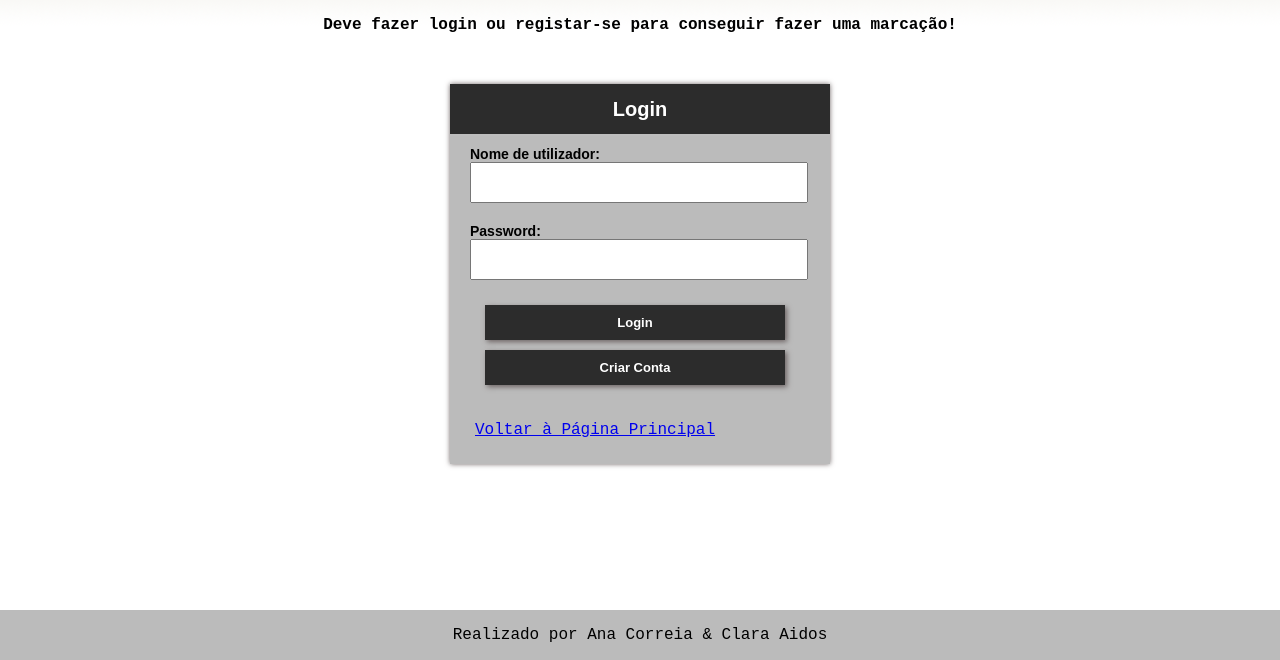
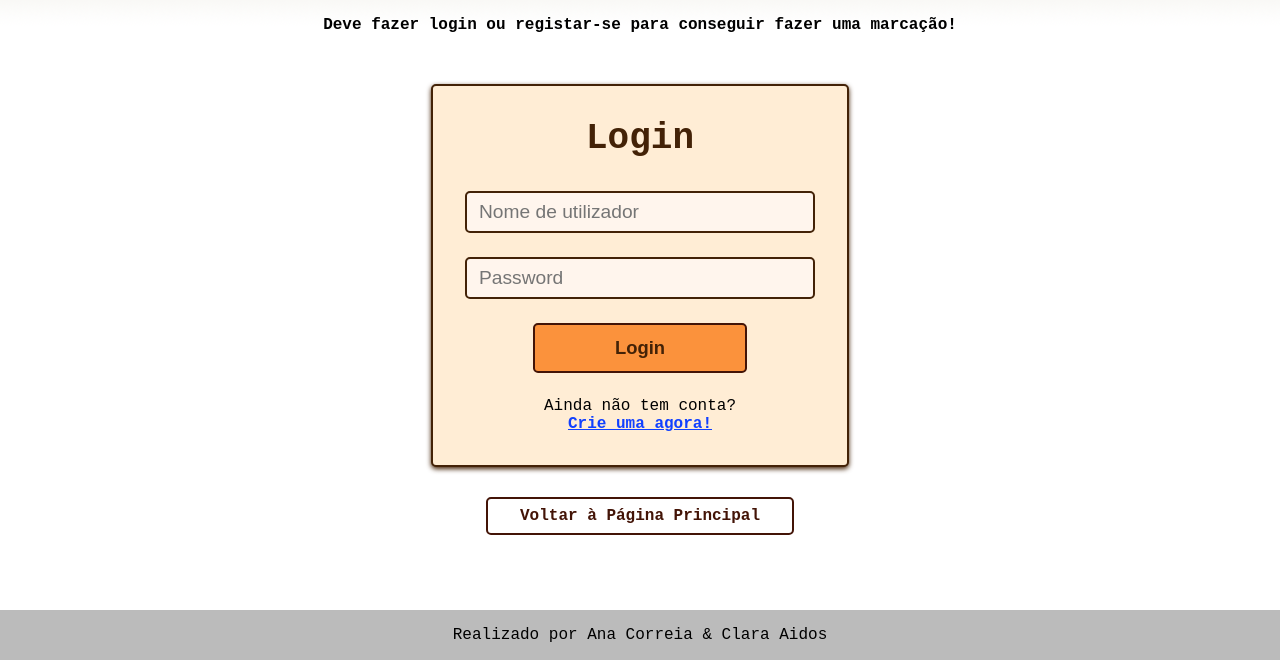
Before and after one commit to miguelmagueijo/EstiloPet, a PHP site: page /PgLogin.php in a window 1280 px wide. Shown: the part 140-800 px from the top of the page. Run offline with PHP 8.4, Linux system fonts and the light colour scheme.

Commit message:
Change login styles

```diff
--- a/paginas/PgLogin.php
+++ b/paginas/PgLogin.php
@@ -1,3 +1,11 @@
+<?php
+    session_start();
+    if (isset($_SESSION['utilizador'])) {
+        header("Refresh:0; url=PgUtilizador.php");
+        die();
+    }
+?>
+
 <!DOCTYPE html>
 <html lang="pt">
 
@@ -9,13 +17,6 @@
 </head>
 
 <body>
-    <?php
-    session_start();
-    if (isset($_SESSION['utilizador'])) {
-        header("Refresh:0; url=PgUtilizador.php");
-    }
-    ?>
-
     <div id="container">
         <div id="header">
             <img class="logo" src="logo.png" alt="">
@@ -30,24 +31,25 @@
             <div id="aviso">
                 <p>Deve fazer login ou registar-se para conseguir fazer uma marcação!</p>
             </div>
-            <div id="login-box">
-                <div id="login-cabecalho">Login</div>
-                <form action="login.php" method="POST">
-                    <div class="input-div" id="input-form">
-                        Nome de utilizador:
-                        <input type="text" name="user" />
+            <div class="login-box">
+                <h1 class="login-title">Login</h1>
+                <form class="login-form" action="login.php" method="POST">
+                    <div class="input-box">
+                        <input type="text" name="user" placeholder="Nome de utilizador" />
                     </div>
-                    <div class="input-div" id="input-form">
-                        Password:
-                        <input type="password" name="pass" />
+                    <div class="input-box">
+                        <input type="password" name="pass" placeholder="Password" />
                     </div>
-                    <div id="acoes">
-                        <input type="submit" value="Login">
-                        <input type="submit" value="Criar Conta" formaction="PgRegisto.php">
-                        <br><br>
-                        <div id="volta"><a href="index.php">Voltar à Página Principal</a></div>
+                    <button class="form-btn" type="submit">
+                        Login
+                    </button>
+                    <div style="text-align: center">
+                        Ainda não tem conta?<br><a style="font-weight: bold" href="PgRegisto.php">Crie uma agora!</a>
                     </div>
                 </form>
+            </div>
+            <div style="text-align: center; margin-top: 2.5rem;">
+                <a class="go-back-btn" href="index.php">Voltar à Página Principal</a>
             </div>
         </div>
         <div id="footer">
--- a/paginas/style.css
+++ b/paginas/style.css
@@ -70,7 +70,7 @@ ul#nav a {
 
 #login-box {
     background-color: #7c7c7c83;
-    width: 380px;
+    width: 480px;
     height: 380px;
     margin: 50px auto 0px;
     overflow: hidden;
@@ -169,11 +169,6 @@ ul#nav a {
     margin: auto auto;
 }
 
-#acoes {
-    width: 400px;
-    margin: 25px;
-}
-
 #acoes input[type="submit"] {
     display: block;
     margin-top: 10px;
@@ -207,3 +202,101 @@ div#footer {
 #container-registar{
     margin-bottom: 100px;
 }
+
+.login-box {
+    width: 350px;
+    margin: 0 auto;
+    border: 2px solid #432207;
+    border-radius: 5px;
+    padding: 2rem;
+    background: #ffedd5;
+    box-shadow: #432207 0 2px 5px;
+}
+
+.login-title {
+    text-align: center;
+    margin: 0;
+    font-size: 2.25rem;
+    color: #432207;
+}
+
+.login-form {
+    margin: 2rem 0 0 0;
+}
+
+.input-box:nth-child(n+2) {
+    margin-top: 1.5rem;
+}
+
+.input-box label {
+    display: block;
+    font-size: 1.2rem;
+}
+
+.input-box input {
+    width: 100%;
+    box-sizing: border-box;
+    -webkit-box-sizing: border-box;
+    -moz-box-sizing: border-box;
+    font-size: 1.2rem;
+    padding: 0.5rem 0.75rem;
+    background: #fff5ed;
+    color: #432207;
+    border: 2px solid #432207;
+    border-radius: 5px;
+}
+
+.form-btn {
+    font-size: 1.15rem;
+    font-weight: bold;
+    background: #fb923c;
+    border: 2px solid #431407;
+    border-radius: 5px;
+    padding: 0.75rem 5rem;
+    color: #432207;
+    margin: 1.5rem auto;
+    display: block;
+    cursor: pointer;
+    transition-duration: 300ms;
+}
+
+.form-btn:hover {
+    background-color: #431407;
+    color: #fff7ed;
+}
+
+.register-btn {
+    display: inline-block;
+    font-size: 1rem;
+    font-family: normal, sans-serif;
+    font-weight: bold;
+    text-decoration: none;
+    color: white;
+    background-color: #2c2c2c;
+    padding: 0.7rem 2rem;
+    border-radius: 5px;
+    box-shadow: black 1px 1px 5px;
+}
+
+.go-back-btn {
+    color: #431407;
+    border: 2px solid #431407;
+    border-radius: 5px;
+    padding: 0.5rem 2rem;
+    text-decoration: none;
+    font-weight: bold;
+    transition-duration: 300ms;
+}
+
+.go-back-btn:hover {
+    background-color: #431407;
+    color: #fff7ed;
+}
+
+a {
+    color: #1140ff;
+}
+
+.href-keep-color:visited {
+    color: inherit;
+}
```
